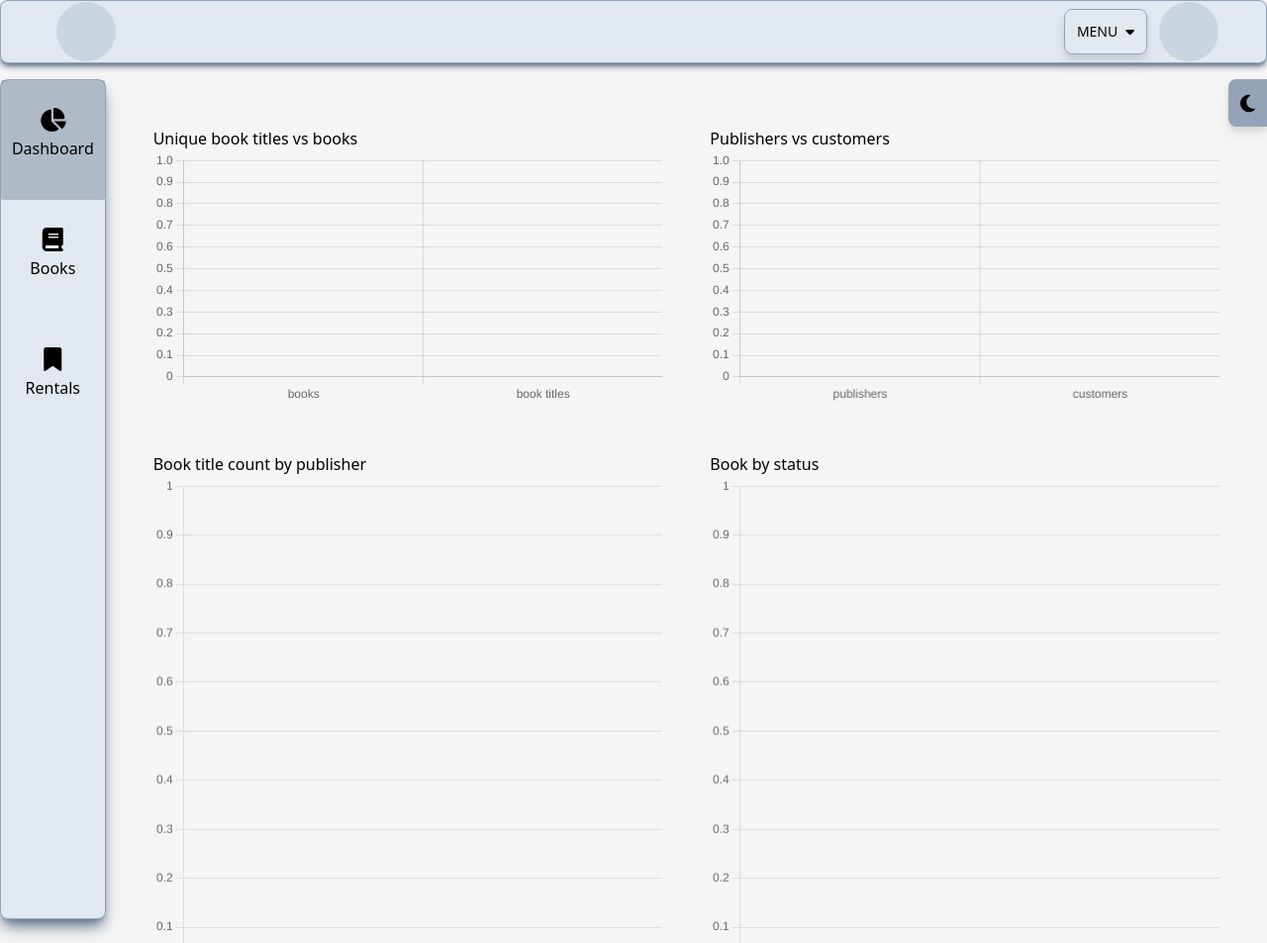
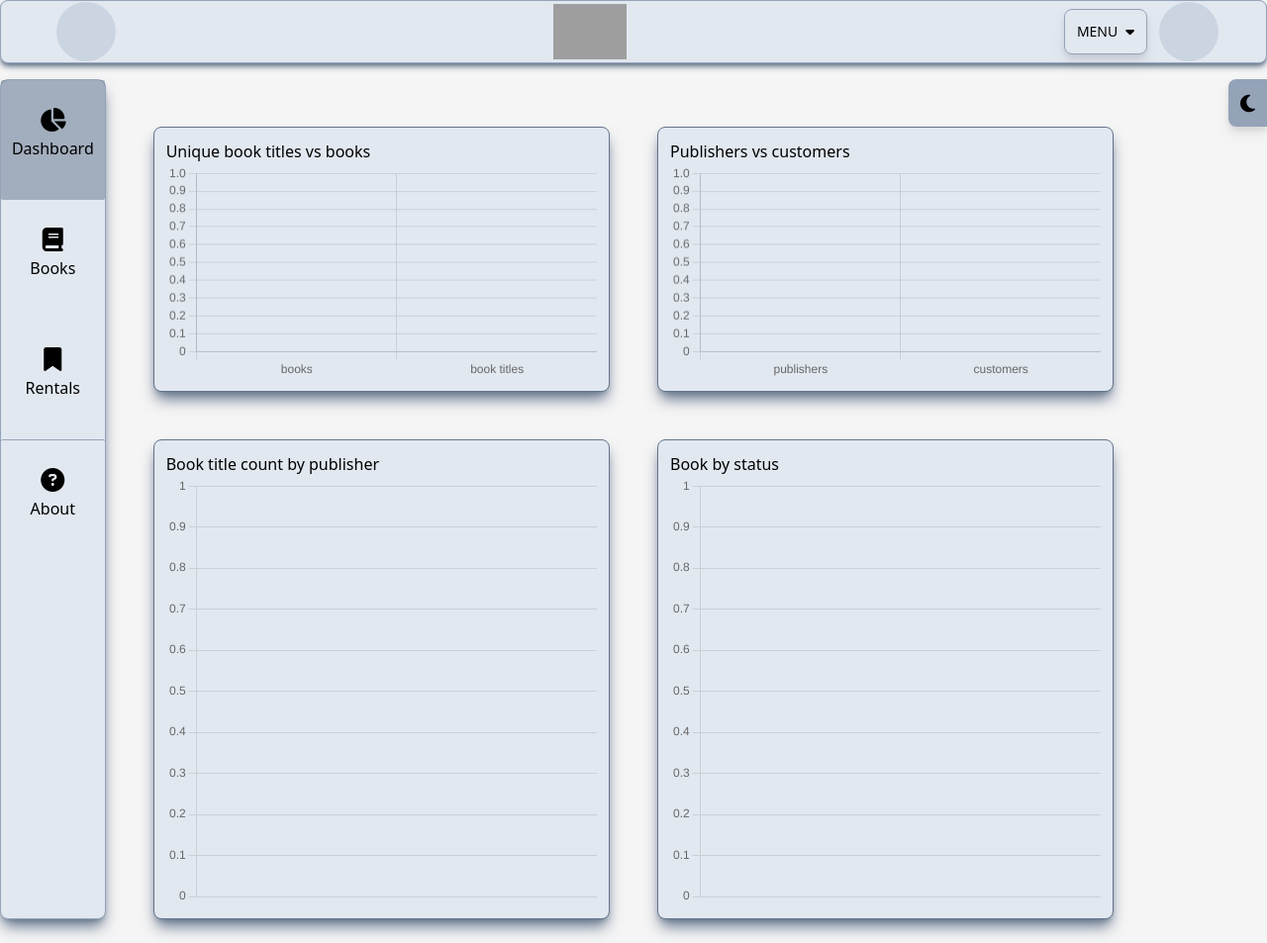
Before and after one commit to avdmitry1/book_store, a Django app: page / in a window 1280 px wide. Shown: the whole page at 99% size. Run offline with Django 5.2, Linux system fonts and the light colour scheme; the visitor is signed in with stand-in values (Sample User, id 1); data that the repository does not hold is empty; some libraries are stand-ins or nearby versions; grey boxes are pictures that could not be loaded.

Commit message:
add about page

```diff
--- a/src/books/templates/books/confirm_delete.html
+++ b/src/books/templates/books/confirm_delete.html
@@ -1,4 +1,8 @@
 {% extends 'base.html' %}
+
+{% block title %}
+    Confirm delete
+{% endblock title %}
 
 {% block content %}
     <div class="w-full border border-slate-400
--- a/src/books/templates/books/detail_book.html
+++ b/src/books/templates/books/detail_book.html
@@ -4,6 +4,10 @@
 {% block scripts %}
     <script src="{% static 'books/detail_book.js' %}" defer></script>
 {% endblock scripts %}
+
+{%block title %}
+    Book detail
+{% endblock title %}
 
 
 {% block content %}
--- a/src/core/settings.py
+++ b/src/core/settings.py
@@ -141,7 +141,9 @@
 # https://docs.djangoproject.com/en/5.1/howto/static-files/
 
 STATIC_URL = "static/"
+
 STATICFILES_DIRS = [BASE_DIR / "static"]
+
 MEDIA_URL = "media/"
 
 MEDIA_ROOT = BASE_DIR / "media"
--- a/src/core/urls.py
+++ b/src/core/urls.py
@@ -21,7 +21,7 @@
 from django.urls import include, path
 
 from .views import (DashBoardView, change_theme, chart_data, login_view,
-                    logout_view, otp_view)
+                    logout_view, otp_view, AboutView)
 
 urlpatterns = [
     path("", DashBoardView.as_view(), name="home"),
@@ -34,6 +34,7 @@
     path("login/", login_view, name="login"),
     path("logout/", logout_view, name="logout"),
     path("otp/", otp_view, name="otp"),
+    path("about/", AboutView.as_view(), name="about"),
 ]
 
 urlpatterns += static(settings.MEDIA_URL, document_root=settings.MEDIA_ROOT)
--- a/src/core/utils.py
+++ b/src/core/utils.py
@@ -1,6 +1,10 @@
 from datetime import datetime, timedelta
 
 import pyotp
+
+
+def is_ajax(request):
+    return request.headers.get("x-requested-with") == "XMLHttpRequest"
 
 
 def send_otp(request):
--- a/src/core/views.py
+++ b/src/core/views.py
@@ -18,7 +18,7 @@
 from rentals.models import Rental
 
 from .forms import LoginForm, OTPForm
-from .utils import send_otp
+from .utils import send_otp, is_ajax
 
 
 def logout_view(request):
@@ -110,15 +110,13 @@
     Toggle the theme between light and dark mode.
     This function checks the current theme in the session and toggles it.
     """
-    # Check if the theme is not set in the session
-    if request.session["is_dark_mode"] is None:
-        # If it's not set, set the theme to dark mode by default
-        request.session["is_dark_mode"] = True
-    else:
-        # Otherwise, toggle the current theme
-        request.session["is_dark_mode"] = not request.session["is_dark_mode"]
+    # Отримуєм теперішнє значення теми, якщо ні записуємо False
+    is_dark = request.session.get("is_dark_mode", False)
 
-    # Redirect to the previous page or the homepage if no referer exists
+    # Перемикаємо тему
+    request.session["is_dark_mode"] = not is_dark
+
+    # Повертаємо користувача на сторінку, з якої він викликав цю функцію
     return HttpResponseRedirect(request.META.get("HTTP_REFERER", "/"))
 
 
@@ -126,8 +124,15 @@
     template_name = "dashboard.html"
 
 
+class AboutView(LoginRequiredMixin, TemplateView):
+    template_name = "about.html"
+
+
 @login_required
 def chart_data(request):
+    if not is_ajax(request):
+        return redirect("home")
+
     # books and book titles (bar)
     data = []
     all_books = len(Book.objects.all())
--- a/src/templates/dashboard.html
+++ b/src/templates/dashboard.html
@@ -19,25 +19,37 @@
 
         <div class="flex">
             <div class="w-1/2 p-6">
+                <div class="border border-slate-500 shadow-lg shadow-slate-500
+                    p-3 bg-slate-200 dark:bg-slate-600 rounded-lg">
                     <div id="desc-box1"></div>
                     <canvas id="chart-box1"></canvas>
                 </div>
+            </div>
 
             <div class="w-1/2 p-6">
+                <div class="border border-slate-500 shadow-lg shadow-slate-500
+                    p-3 bg-slate-200 dark:bg-slate-600 rounded-lg">
                     <div id="desc-box4"></div>
                     <canvas id="chart-box4"></canvas>
+                </div>
             </div>
         </div>
 
         <div class="flex">
             <div class="w-1/2 p-6">
+                <div class="border border-slate-500 shadow-lg shadow-slate-500
+                    p-3 bg-slate-200 dark:bg-slate-600 rounded-lg">
                     <div id="desc-box2"></div>
                     <canvas id="chart-box2"></canvas>
                 </div>
+            </div>
 
             <div class="w-1/2 p-6">
+                <div class="border border-slate-500 shadow-lg shadow-slate-500
+                    p-3 bg-slate-200 dark:bg-slate-600 rounded-lg">
                     <div id="desc-box3"></div>
                     <canvas id="chart-box3"></canvas>
+                </div>
             </div>
         </div>
 
--- a/src/templates/layout/navbar.html
+++ b/src/templates/layout/navbar.html
@@ -1,11 +1,16 @@
+{% load static %}
+
 <!-- navbar -->
 <nav class="flex items-center h-16 bg-slate-200 w-full z-10 text-black border border-slate-400
     shadow-md shadow-slate-500 dark:bg-slate-600 dark:text-white rounded-lg">
     <div class="flex justify-between items-center w-full px-12 py-3">
+        {% if request.user.is_authenticated %}
         <div class="bg-slate-300 hover:bg-slate-400 dark:bg-slate-500 rounded-full ml-2">
             <svg width="60" height="60" data-jdenticon-value="{{ request.user.username }}"></svg>
         </div>
-
+        <div>
+            <a href="{{ home_url }}"><img src="{% static 'image/book_rent.png' %}" class="h-14 w-38" alt="logo"></a>
+        </div>
         <div class="flex items-center">
             <div class="relative" id="dropdown-box">
                 <button id="btn-dropdown" class="flex items-center justify-center w-auto bg-slate-200 text-sm hover:bg-slate-300 border
@@ -30,6 +35,7 @@
                 <svg width="60" height="60" data-jdenticon-value="{{ request.user.username }}"></svg>
             </div>
         </div>
+        {% endif %}
 
     </div>
 </nav>
--- a/src/templates/layout/sidebar.html
+++ b/src/templates/layout/sidebar.html
@@ -1,6 +1,7 @@
 {% url 'home' as home_url %}
 {% url 'books:main' as books_url %}
 {% url 'rentals:main' as rentals_url %}
+{% url 'about' as about_url %}
 
 <!-- Sidebar -->
 <aside class="hidden md:block dark:bg-slate-600 bg-slate-200 h-screen w-full shadow-lg shadow-slate-500
@@ -23,11 +24,19 @@
             </a>
         </li>
         <!-- rentals -->
-         <li>
+        <li>
             <a href="{{ rentals_url }}" class="flex flex-col place-items-center py-10 hover:bg-slate-300
                 dark:hover:bg-slate-500 rounded-sm transition duration-300" id="rentals-link">
                 <i class="fa-solid fa-bookmark fa-xl"></i>
                 <p class="mt-4 text-wrap">Rentals</p>
+            </a>
+        </li>
+        <!-- about -->
+        <li>
+            <a href="{{ about_url }}" class="flex flex-col place-items-center py-10 hover:bg-slate-300
+                dark:hover:bg-slate-500 rounded-sm transition duration-300 border-t border-slate-400" id="about-link">
+                <i class="fa-solid fa-circle-question fa-xl"></i>
+                <p class="mt-4 text-wrap">About</p>
             </a>
         </li>
     </ul>
@@ -40,13 +49,16 @@
         const homeLink = document.getElementById('home-link');
         const booksLink = document.getElementById('books-link');
         const rentalsLink = document.getElementById('rentals-link');
+        const aboutLink = document.getElementById('about-link');
 
         if (currentPath === '{{ home_url }}') {
-            homeLink.classList.add('bg-slate-500/40');
+            homeLink.classList.add('bg-slate-500/50');
         } else if (currentPath.startsWith('{{ books_url }}')) {
-            booksLink.classList.add('bg-slate-500/40');
+            booksLink.classList.add('bg-slate-500/50');
         } else if (currentPath === '{{ rentals_url }}') {
-            rentalsLink.classList.add('bg-slate-500/40');
+            rentalsLink.classList.add('bg-slate-500/50');
+        } else if (currentPath === '{{ about_url }}') {
+            aboutLink.classList.add('bg-slate-500/50');
         }
     });
 </script>
--- a/src/theme/templates/base.html
+++ b/src/theme/templates/base.html
@@ -43,23 +43,22 @@
     <!-- navbar -->
     {% include 'layout/navbar.html' %}
     <div class="grid grid-cols-12">
-        <div class="col-span-1 py-4">
-            <!-- sidebar -->
-            {% include 'layout/sidebar.html' %}
-        </div>
-            <div class="col-span-11">
+        {% if request.user.is_authenticated %}
+            <div class="col-span-1 py-4">
+                <!-- sidebar -->
+                {% include 'layout/sidebar.html' %}
+            </div>
+        {% endif %}
+            <div class="{% if request.user.is_authenticated %}col-span-10{% else %}col-span-12{% endif %}">
                 <div class="pt-10 px-6">
-                <!-- theme toggle -->
+                    <!-- theme toggle -->
+                {% if request.user.is_authenticated %}
                 <a href="{% url 'change_theme' %}" class="fixed top-20 right-0 p-3 rounded-l-lg bg-slate-400
                     hover:bg-slate-500 dark:bg-slate-500 dark:hover:bg-slate-600 drop-shadow-lg transition">
-                    <i class="fa-solid
-                    {% if request.session.is_dark_mode %}
-                        fa-sun
-                    {% else %}
-                        fa-moon
-                    {% endif %} fa-lg">
-                    </i>
+                    <i class="fa-solid {% if request.session.is_dark_mode %} fa-sun
+                    {% else %} fa-moon {% endif %} fa-lg"></i>
                 </a>
+                {% endif %}
                 {% block content %}
                     <!-- content -->
                 {% endblock %}
```
Also changed, not shown: src/templates/about.html (added, +9 -0 lines). Lines whose indentation alone changed are shown as unchanged.
